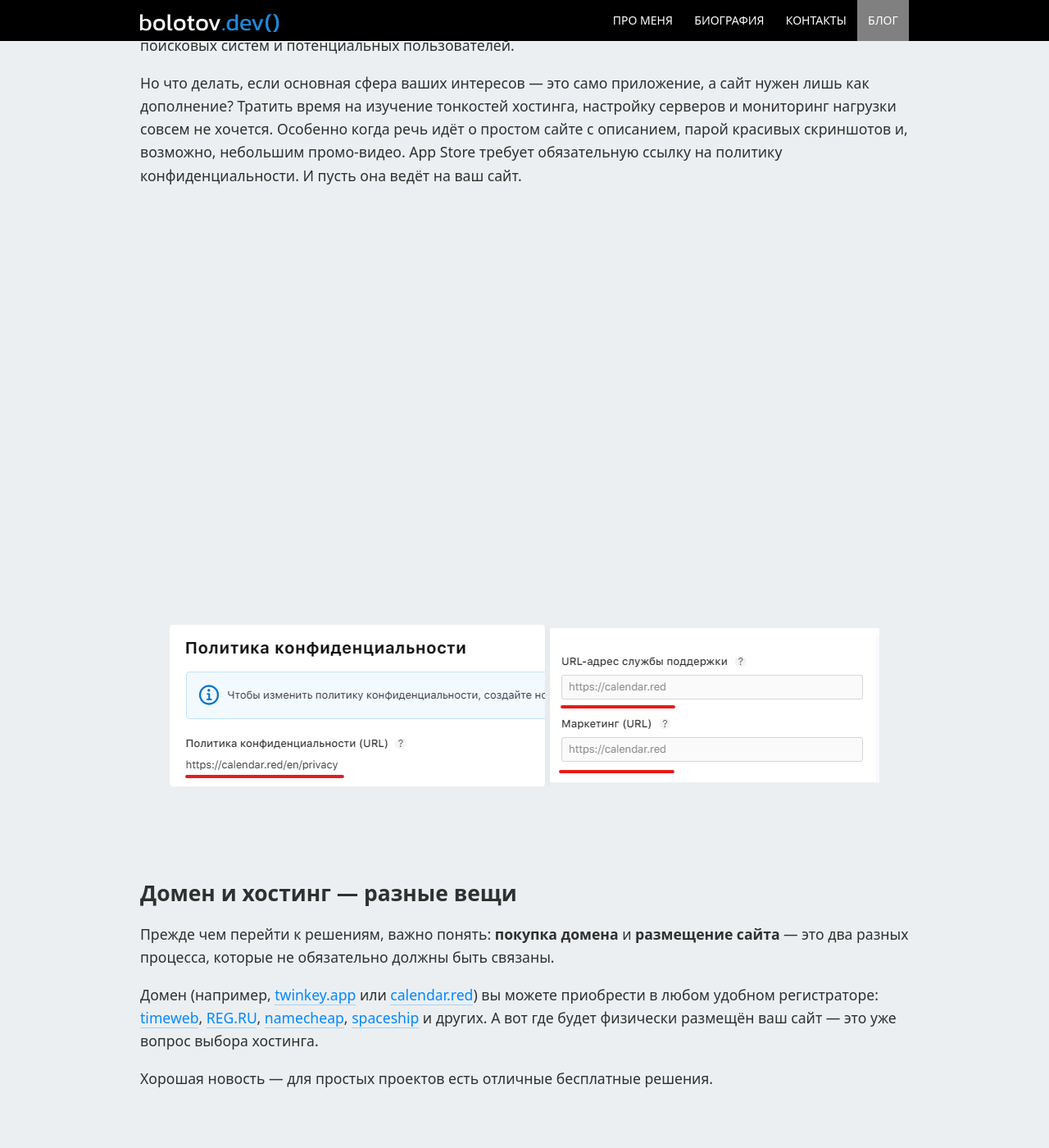
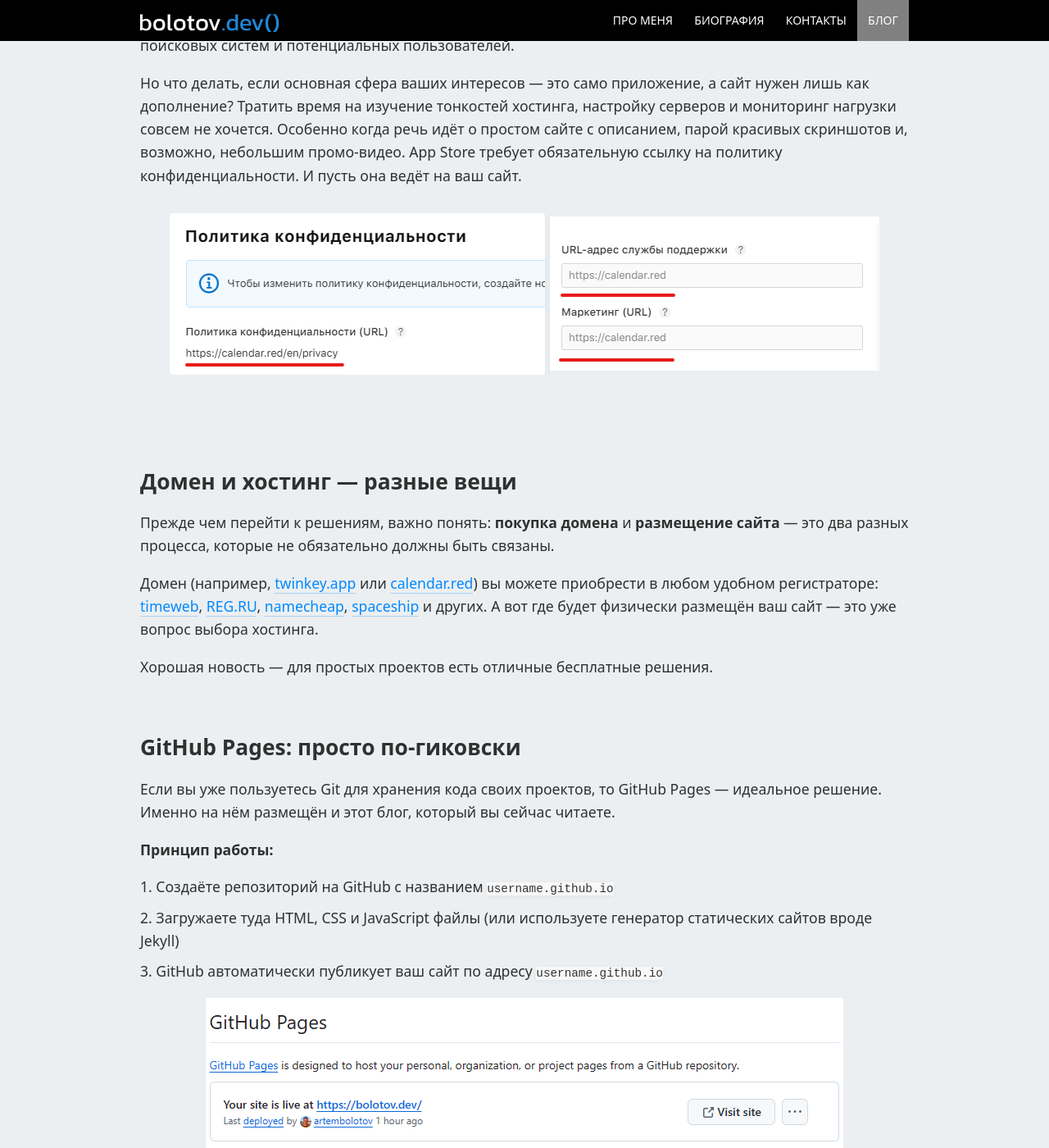
Before and after one commit to artembolotov/artembolotov.github.io, a Jekyll site: the page built from blog/_posts/2025-04-30-hosting.md, in a window 1280 px wide and 1400 px high, scrolled down 269 px. Shown: the whole window at 82% size. Built offline with Jekyll 4.4.1, drawn with Linux system fonts in a browser that asks for light colours.

Commit message:
Fixed loading

```diff
--- a/styles/blog.css
+++ b/styles/blog.css
@@ -65,18 +65,29 @@
   /* Reserve space close to actual gallery height */
   min-height: 500px;
   position: relative;
+  transition: min-height 0.3s ease;
+}
+
+/* Remove reserved height after loading */
+.image-gallery.loaded {
+  min-height: auto;
 }
 
 /* Loading State Styles */
 .gallery-loading {
+  position: absolute;
+  top: 0;
+  left: 0;
+  right: 0;
+  bottom: 0;
   display: flex;
   align-items: center;
   justify-content: center;
-  min-height: 500px;
   background: rgba(0, 0, 0, 0.02);
   border-radius: 8px;
   border: 1px solid rgba(0, 0, 0, 0.05);
   transition: opacity 0.5s ease;
+  z-index: 1;
 }
 
 .gallery-loading-content {
@@ -142,8 +153,7 @@
 
 /* Hide loading when gallery is loaded */
 .image-gallery.loaded .gallery-loading {
-  opacity: 0;
-  pointer-events: none;
+  display: none;
 }
 
 /* Individual image fade-in effect */
@@ -313,10 +323,17 @@
   .image-gallery {
     /* Smaller but still realistic height on mobile */
     min-height: 300px;
+    transition: min-height 0.3s ease;
+  }
+
+  /* Remove reserved height after loading on mobile */
+  .image-gallery.loaded {
+    min-height: auto;
   }
 
   .gallery-loading {
-    min-height: 300px;
+    background: rgba(255, 255, 255, 0.02);
+    border-color: rgba(255, 255, 255, 0.05);
   }
 
   .gallery-loading-content {
```
